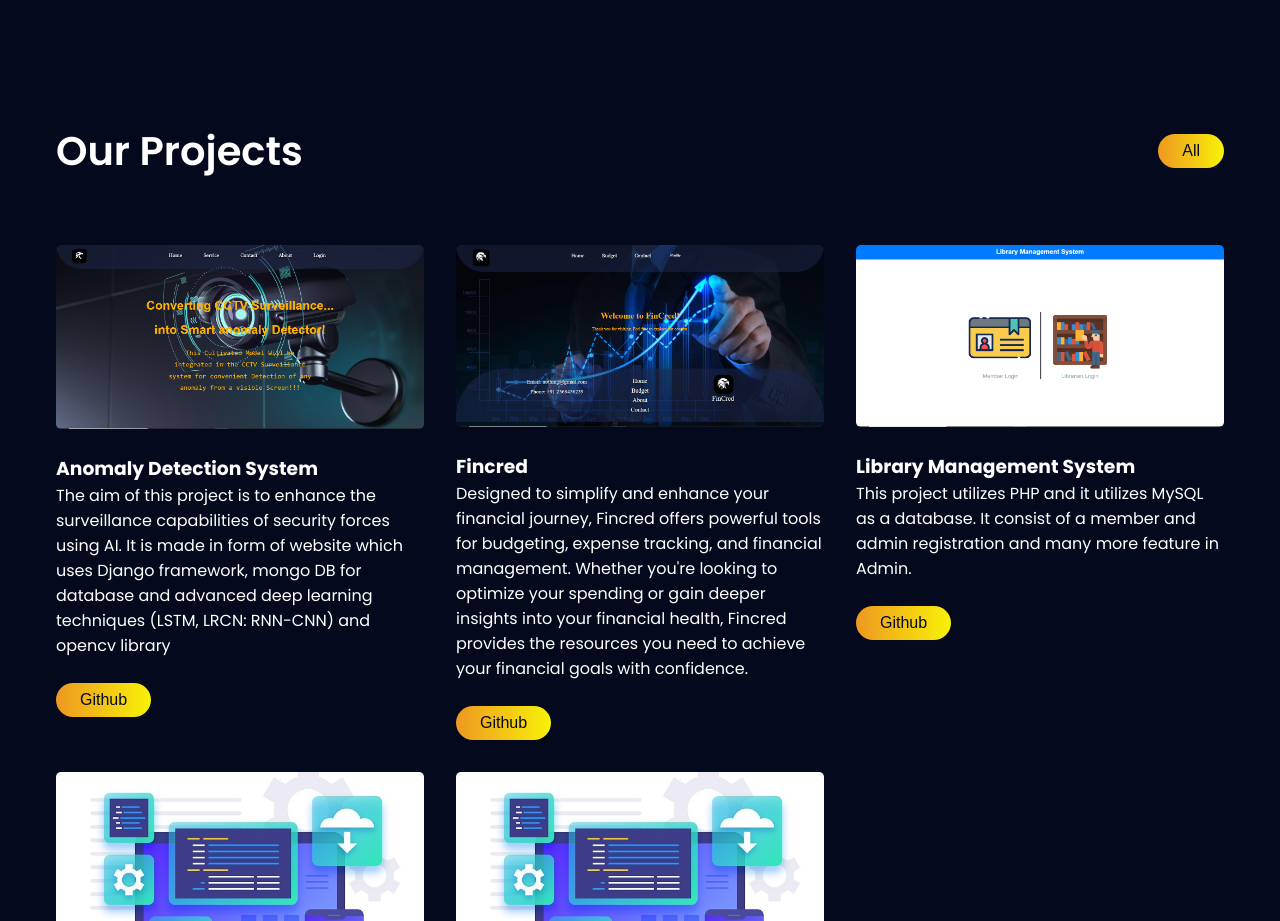
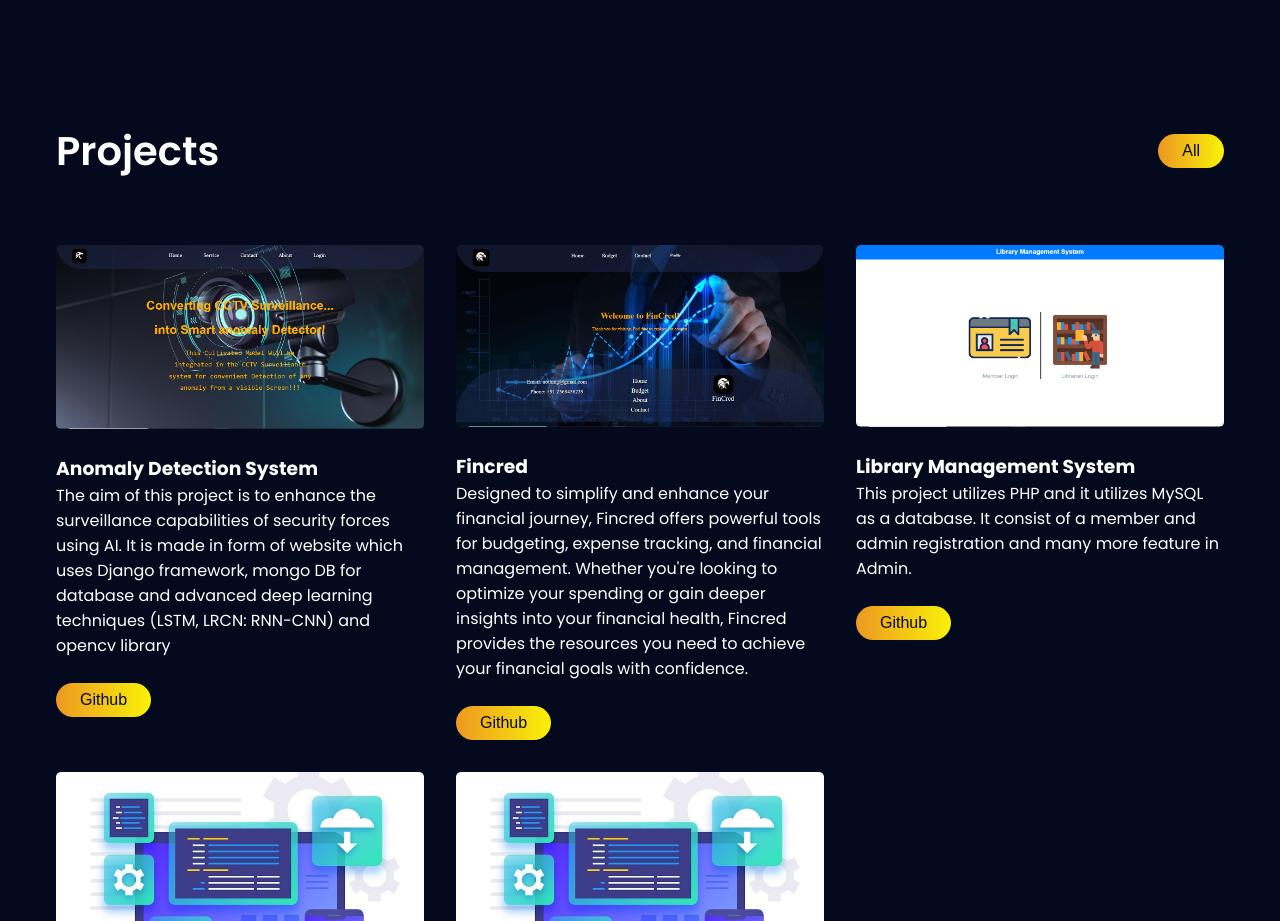
Before and after one commit to RUDra200R/Portfolio, a plain HTML site: page index.html in a window 1280 px wide. Shown: the part 1600-2521 px from the top of the page. Drawn offline with nearby package versions, Linux system fonts and the light colour scheme.

Commit message:
Update index.html

```diff
--- a/index.html
+++ b/index.html
@@ -126,7 +126,7 @@
 
     <section class="section__container project__container" id="project">
       <div class="project__header">
-        <h2 class="section__header">Our Projects</h2>
+        <h2 class="section__header"> Projects</h2>
         <div class="project__nav">
           <button
             class="btn project__btn mixitup-control-active"
```
